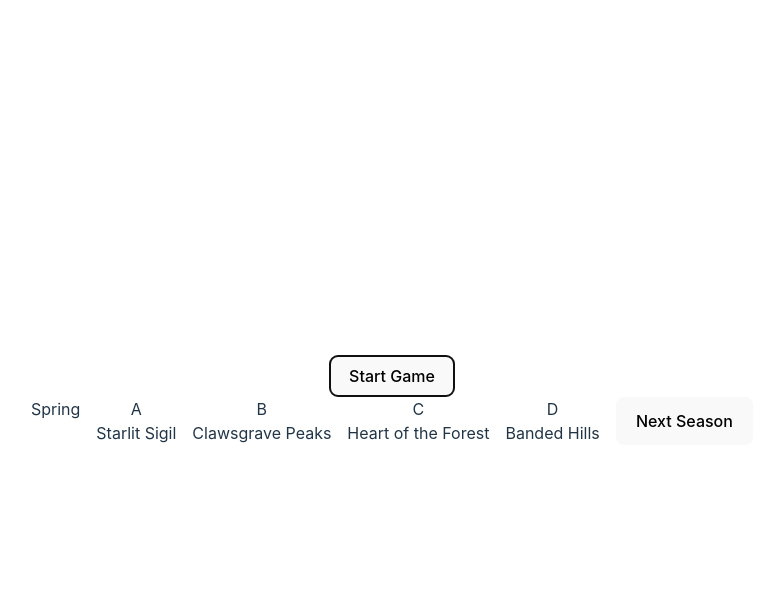
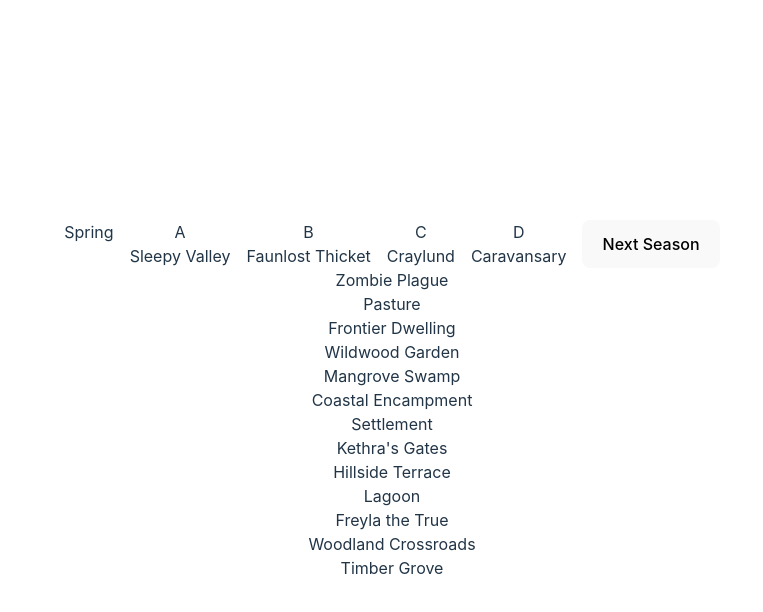
Before and after one commit to jamestw13/cartographers-game, a React (Vite) app: page / in a window 1280 px wide. Both pictures are taken after a click on the button "Start Game". Shown: the top 612 px of the page, without its empty margins (248-1011 px from the left). Built offline with nearby package versions, Linux system fonts and the light colour scheme.

Commit message:
Created board state and start phase

```diff
--- a/src/App.jsx
+++ b/src/App.jsx
@@ -4,26 +4,31 @@ import './App.css';
 import { edictCards, scoringCards, seasonCards, getExploreDeck } from './cards';
 
 function App() {
+  const [boardState, setBoardState] = useState({ started: false, seasonIndex: 0, exploreDeck: [] });
   const [seasonIndex, setSeasonIndex] = useState(0);
   const [edict, setEdict] = useState([]);
 
   const exploreDeck = getExploreDeck();
-
-  const handleSetEdicts = () => {
+  const handleStartGame = () => {
+    setEdicts();
+    setBoardState({ started: true, seasonIndex: 0, exploreDeck: () => getExploreDeck() });
+  };
+  const setEdicts = () => {
     const newEdicts = [];
     for (let i = 0; i < 4; i++) {
       const index = Math.floor(Math.random() * scoringCards.length);
       const newEdict = scoringCards.splice(index, 1);
       newEdicts.push(newEdict[0]);
-
-      // setEdict(x => x.append(edict[0]));
     }
     console.log(newEdicts);
     setEdict(newEdicts);
   };
   return (
     <>
-      <button onClick={handleSetEdicts}>Start Game</button>
+      {boardState.started === false ? (
+        <button onClick={handleStartGame}>Start Game</button>
+      ) : (
+        <>
           <div className="season-edict-container">
             <div className="season-container">{seasonCards[seasonIndex]}</div>
 
@@ -56,7 +61,11 @@ function App() {
               <div>Done</div>
             )}
           </div>
-      <div></div>
+          {exploreDeck.map((card, index) => (
+            <div key={index}>{card.name}</div>
+          ))}
+        </>
+      )}
     </>
   );
 }
```
Lines whose indentation alone changed are shown as unchanged.
